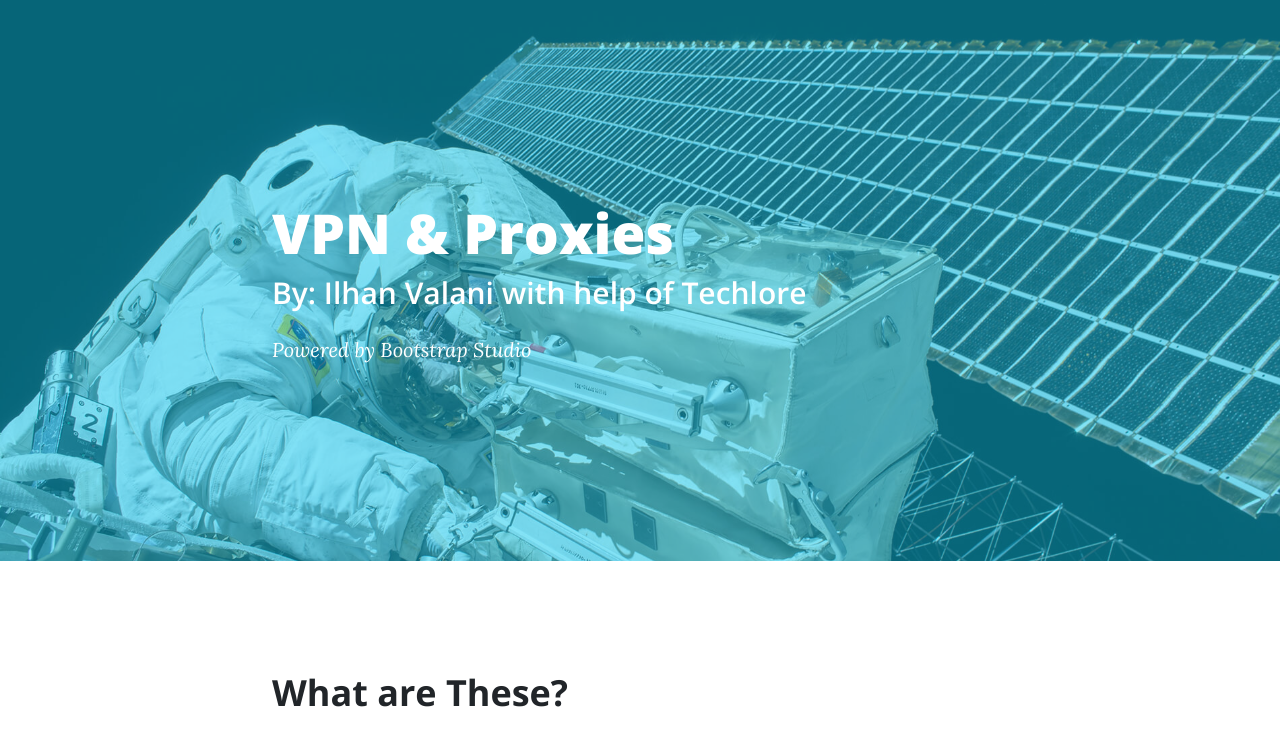
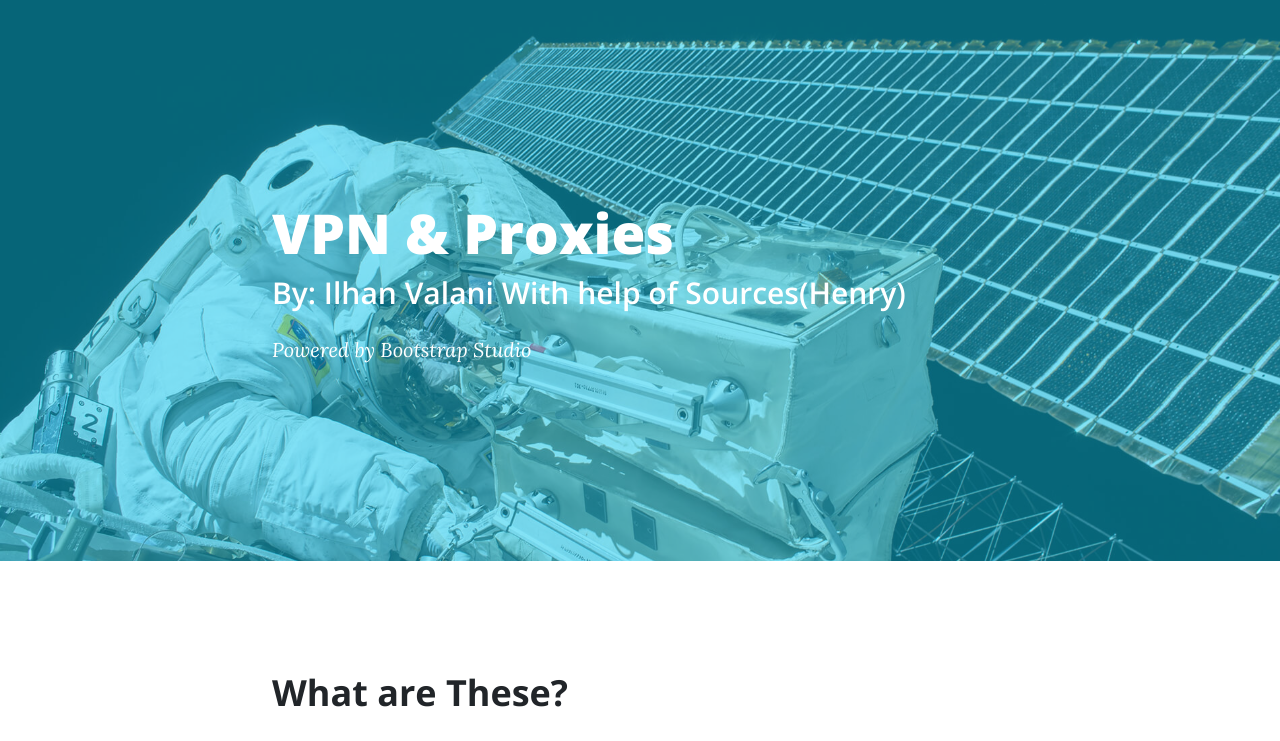
Before and after one commit to Racer098/vpn-proxies, a plain HTML site: page index.html in a window 1280 px wide. Shown: the top 741 px of the page. Drawn offline with nearby package versions, Linux system fonts and the light colour scheme.

Commit message:
Update index.html

```diff
--- a/index.html
+++ b/index.html
@@ -4,7 +4,7 @@
 <head>
     <meta charset="utf-8">
     <meta name="viewport" content="width=device-width, initial-scale=1.0, shrink-to-fit=no">
-    <title>Blog Post - Brand</title>
+    <title>Blog Post</title>
     <link rel="stylesheet" href="assets/bootstrap/css/bootstrap.min.css">
     <link rel="stylesheet" href="https://fonts.googleapis.com/css?family=Open+Sans:300italic,400italic,600italic,700italic,800italic,400,300,600,700,800">
     <link rel="stylesheet" href="https://fonts.googleapis.com/css?family=Lora:400,700,400italic,700italic">
@@ -19,7 +19,7 @@
                 <div class="col-md-10 col-lg-8 mx-auto position-relative">
                     <div class="post-heading">
                         <h1><strong>VPN &amp; Proxies</strong><br></h1>
-                        <h2 class="subheading">By: Ilhan Valani with help of Techlore</h2><span class="meta">Powered by&nbsp;<a href="#">Bootstrap</a>&nbsp;Studio</span>
+                        <h2 class="subheading">By: Ilhan Valani With help of Sources(Henry)</h2><span class="meta">Powered by&nbsp;<a href="#">Bootstrap</a>&nbsp;Studio</span>
                     </div>
                 </div>
             </div>
```
